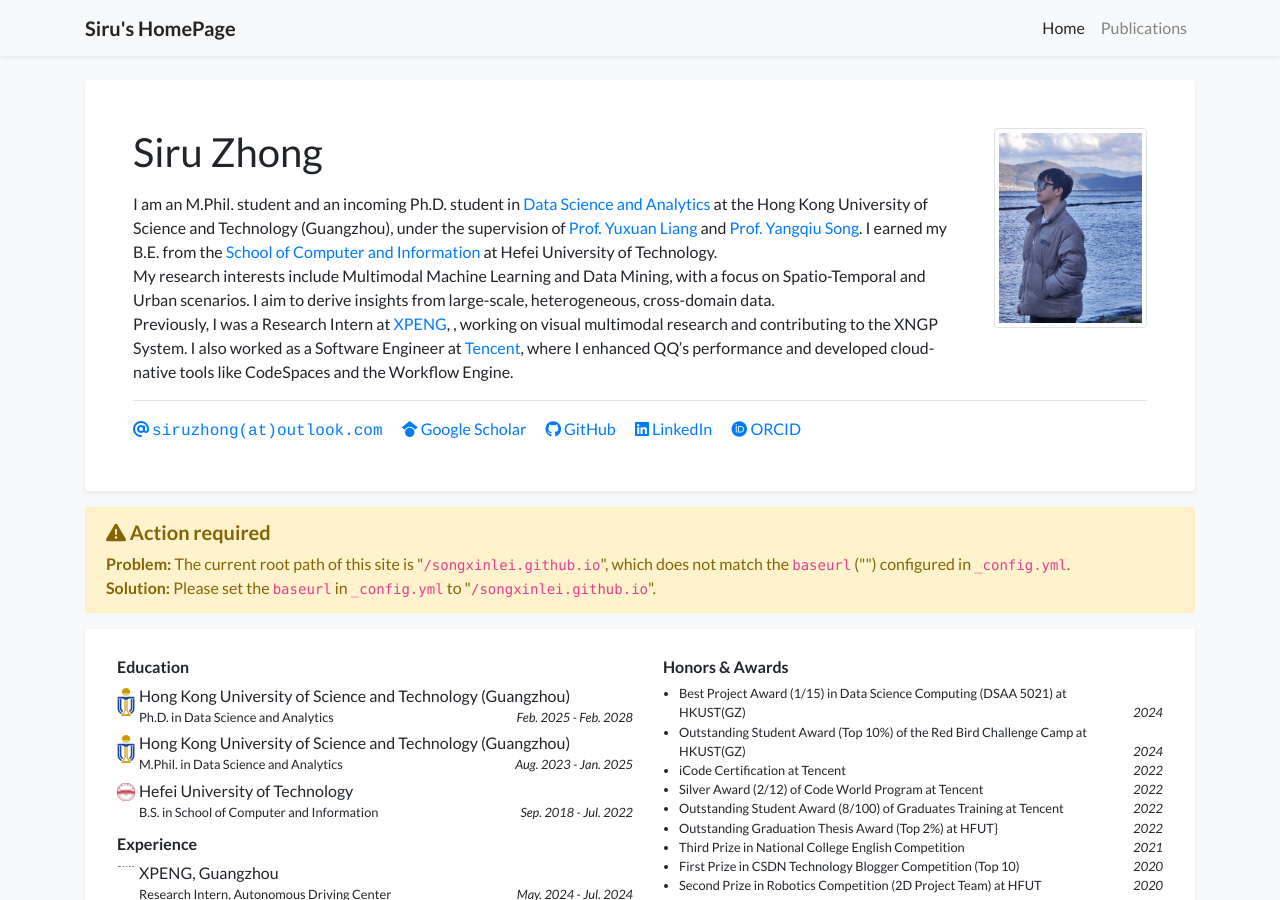
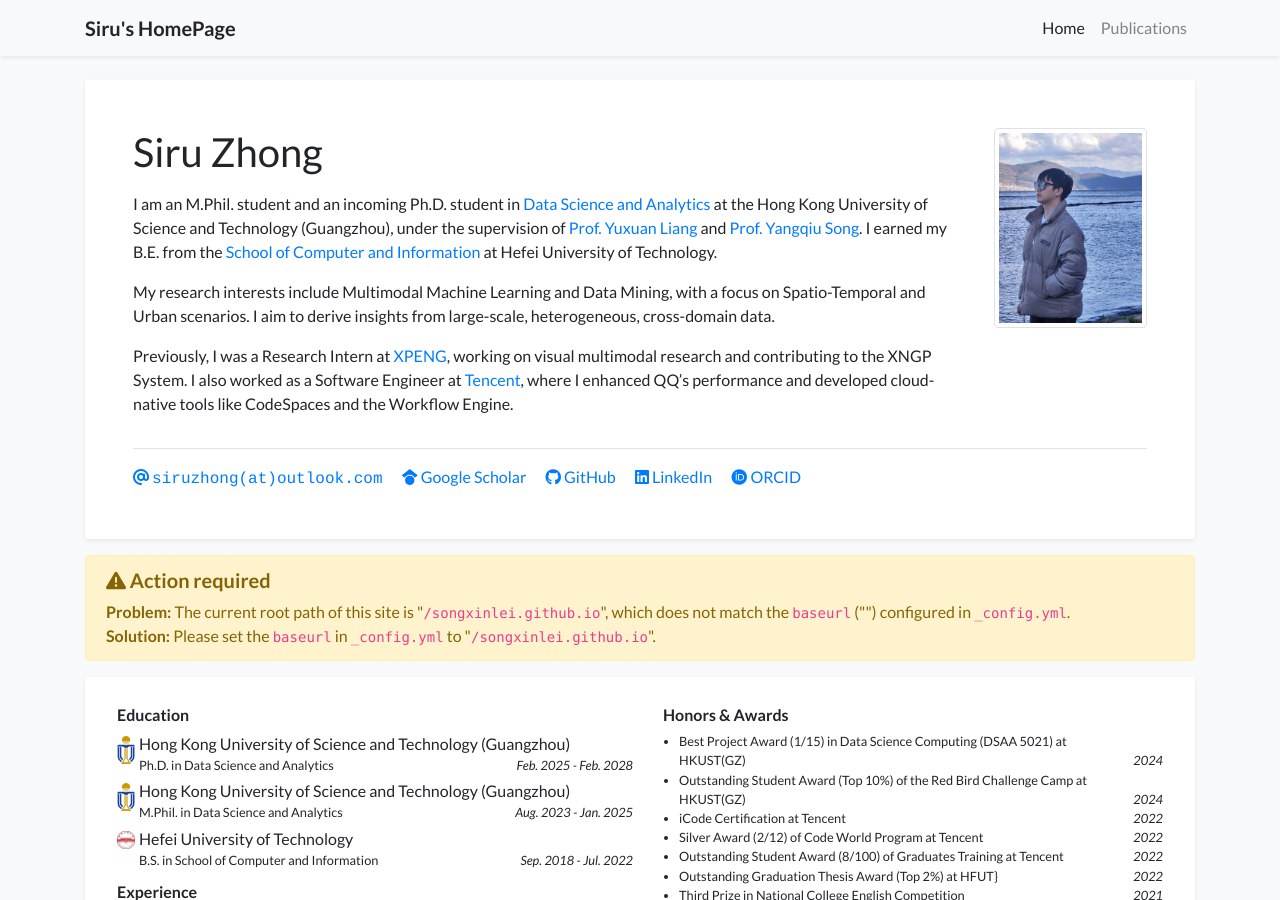
Before and after one commit to thunderlrr/songxinlei.github.io, a Jekyll site: the page built from index.html, in a window 1280 px wide and 900 px high. Built offline with Jekyll 4.4.1, drawn with Linux system fonts in a browser that asks for light colours; a style sheet for code colours, icons or effects is not loaded.

Commit message:
update profile

```diff
--- a/_data/profile.yml
+++ b/_data/profile.yml
@@ -21,9 +21,9 @@
 orcid: 0009-0001-4465-8686
 
 short_bio: >-
-  I am an M.Phil. student and an incoming Ph.D. student in <a href="http://dsa.hkust-gz.edu.cn/">Data Science and Analytics</a> at the Hong Kong University of Science and Technology (Guangzhou), under the supervision of <a href="https://yuxuanliang.com/">Prof. Yuxuan Liang</a> and <a href="https://www.cse.ust.hk/~yqsong/">Prof. Yangqiu Song</a>. I earned my B.E. from the <a href="https://ci.hfut.edu.cn/">School of Computer and Information</a> at Hefei University of Technology.<br>
-  My research interests include Multimodal Machine Learning and Data Mining, with a focus on Spatio-Temporal and Urban scenarios. I aim to derive insights from large-scale, heterogeneous, cross-domain data.<br>
-  Previously, I was a Research Intern at <a href="https://www.xpeng.com/">XPENG</a>, , working on visual multimodal research and contributing to the XNGP System. I also worked as a Software Engineer at <a href="https://www.tencent.com/">Tencent</a>, where I enhanced QQ’s performance and developed cloud-native tools like CodeSpaces and the Workflow Engine.
+  <p> I am an M.Phil. student and an incoming Ph.D. student in <a href="http://dsa.hkust-gz.edu.cn/">Data Science and Analytics</a> at the Hong Kong University of Science and Technology (Guangzhou), under the supervision of <a href="https://yuxuanliang.com/">Prof. Yuxuan Liang</a> and <a href="https://www.cse.ust.hk/~yqsong/">Prof. Yangqiu Song</a>. I earned my B.E. from the <a href="https://ci.hfut.edu.cn/">School of Computer and Information</a> at Hefei University of Technology. </p>
+  <p> My research interests include Multimodal Machine Learning and Data Mining, with a focus on Spatio-Temporal and Urban scenarios. I aim to derive insights from large-scale, heterogeneous, cross-domain data. </p>
+  <p> Previously, I was a Research Intern at <a href="https://www.xpeng.com/">XPENG</a>, working on visual multimodal research and contributing to the XNGP System. I also worked as a Software Engineer at <a href="https://www.tencent.com/">Tencent</a>, where I enhanced QQ’s performance and developed cloud-native tools like CodeSpaces and the Workflow Engine. </p>
 
 portrait_url: /assets/images/photos/portrait.jpg
 portrait_caption: >-
```
